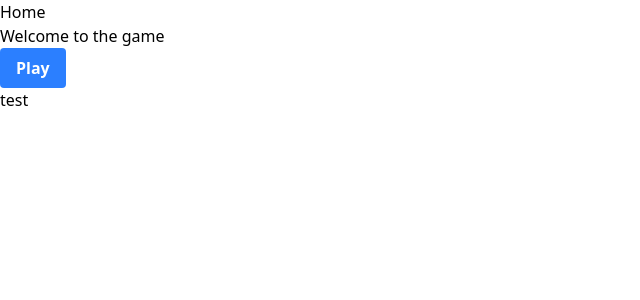
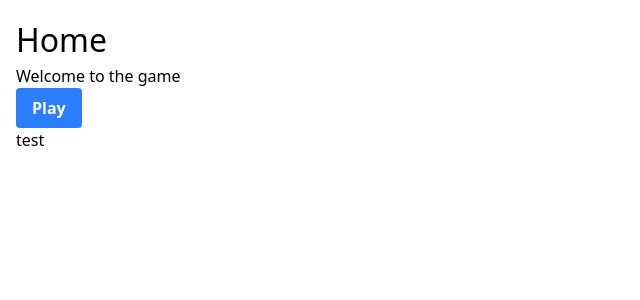
Before and after one commit to monkeymagix123/text-adventure-thing, a SvelteKit app: page / in a window 1280 px wide. Shown: the top 300 px of the page, without its empty margins (0-640 px from the left). Built offline with nearby package versions, Linux system fonts and the light colour scheme.

Commit message:
add basic styling

```diff
--- a/src/components/Game.svelte
+++ b/src/components/Game.svelte
@@ -6,7 +6,8 @@
 </script>
 
 <main>
-    <h2> {state.title} </h2>
+    <h1> {state.title} </h1>
+
     <p> {state.description} </p>
 
     {#each state.options as option}
@@ -24,3 +25,13 @@
         }
     </style> -->
 </main>
+
+<style>
+    :global(h1) {
+        /* color: #ff3e00; */
+        /* text-transform: uppercase; */
+        /* font-size: 4em; */
+        font-size: 2em;
+        font-weight: 100;
+    }
+</style>
--- a/src/routes/+page.svelte
+++ b/src/routes/+page.svelte
@@ -6,5 +6,8 @@
 </script>
 
 <main>
-    <Game></Game>
+    <!-- add "max-w-lg mx-auto" if want to limit width -->
+    <div class="m-4">
+        <Game></Game>
+    </div>
 </main>
```
